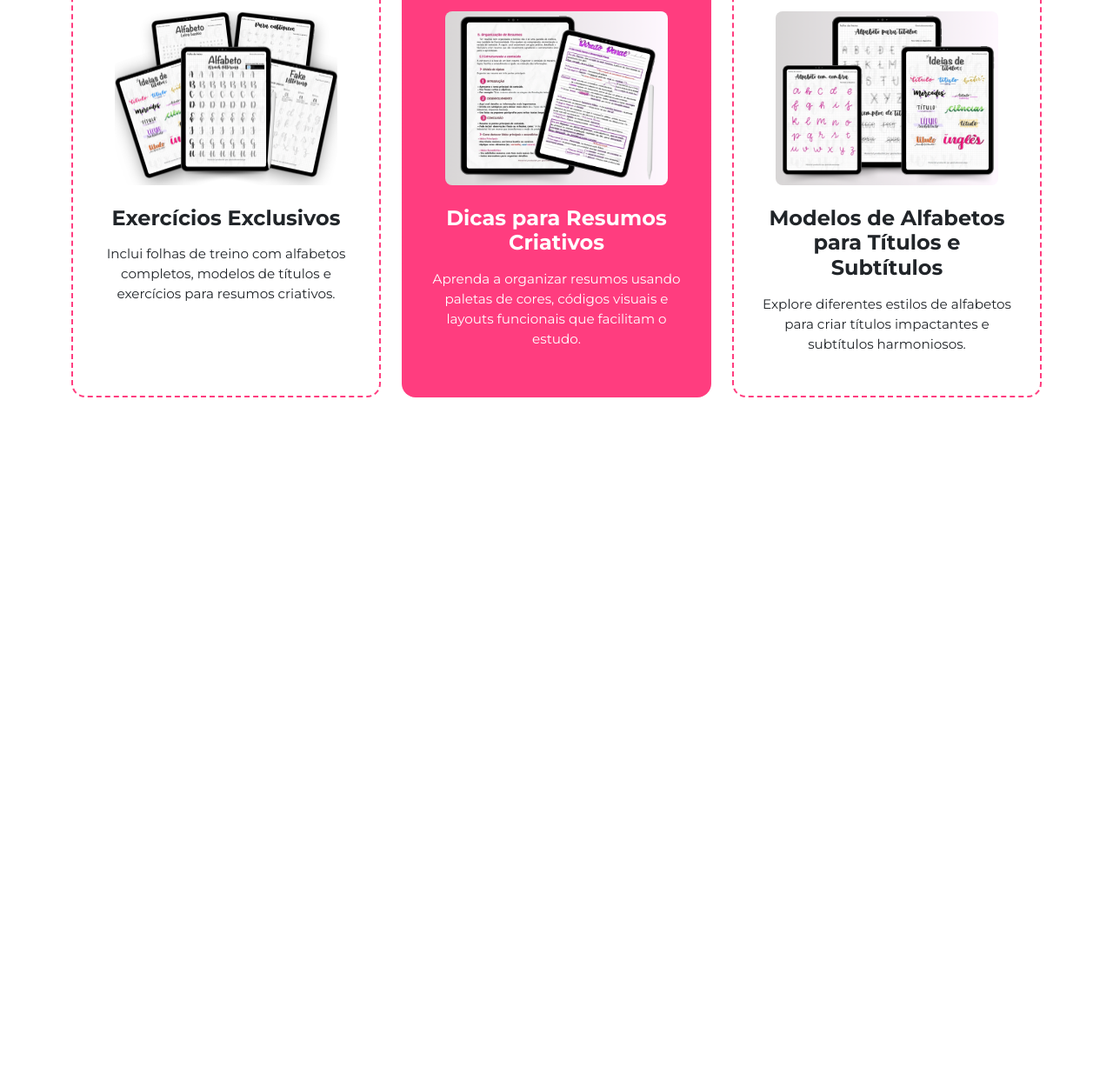
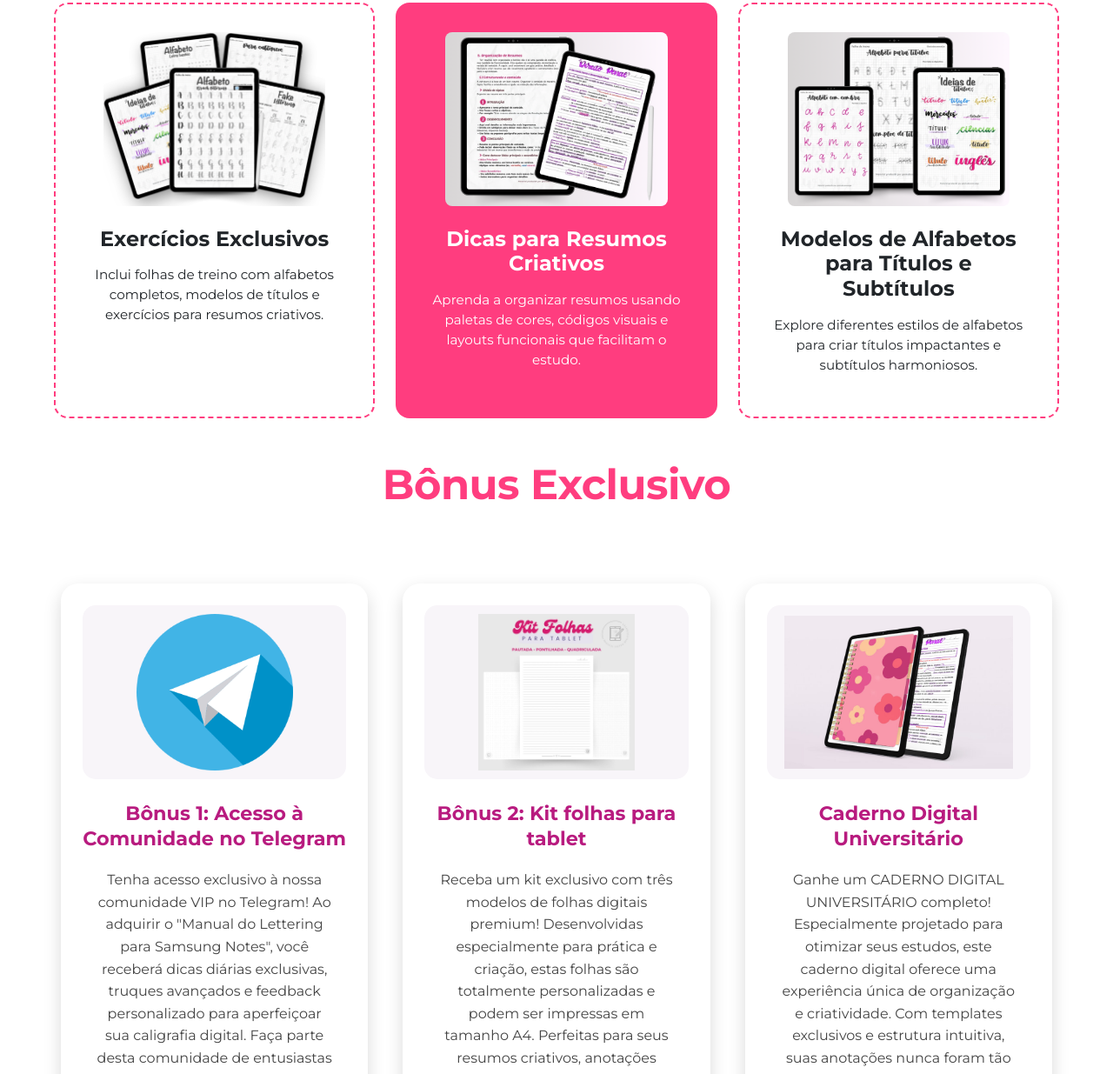
Before and after one commit to BilionBoy/lettering, a plain HTML site: page views/index.html in a window 1280 px wide. Shown: the part 1565-2800 px from the top of the page at 87% size. Before the commit the page ends 2070 px from the top, so only its background shows below. Drawn offline with nearby package versions, Linux system fonts and the light colour scheme.

Commit message:
feature: bonus section

```diff
--- a/styles.css
+++ b/styles.css
@@ -278,6 +278,127 @@ body {
   object-fit: contain;
 }
 
+/* Bônus Section */
+
+.bonus-section {
+  color: white;
+  text-align: center;
+  min-height: 100vh;
+  display: flex;
+  flex-direction: column;
+  justify-content: center;
+}
+
+.bonus-title {
+  font-size: 3rem;
+  font-weight: 700;
+  margin-bottom: 60px;
+  color: var(--primary);
+  letter-spacing: -0.5px;
+}
+
+.bonus-card {
+  background-color: white;
+  border-radius: 20px;
+  padding: 25px;
+  height: 100%;
+  box-shadow: 0 8px 20px rgba(0, 0, 0, 0.15);
+  margin-bottom: 25px;
+  display: flex;
+  flex-direction: column;
+  min-height: 520px; /* Altura fixa para cards mais retangulares */
+}
+
+.bonus-image {
+  height: 200px; /* Aumentado para imagens maiores */
+  display: flex;
+  align-items: center;
+  justify-content: center;
+  margin-bottom: 25px;
+  background-color: #f8f5f9;
+  border-radius: 15px;
+  padding: 20px;
+  transition: transform 0.3s ease;
+}
+
+.bonus-image:hover {
+  transform: scale(1.02);
+}
+
+.bonus-image img {
+  max-height: 180px; /* Aumentado para imagens maiores */
+  max-width: 100%;
+  object-fit: contain;
+}
+
+.bonus-card-title {
+  color: #b81b7f;
+  font-weight: 700;
+  font-size: 1.4rem;
+  margin: 0 0 20px 0;
+  text-align: center;
+  line-height: 1.3;
+}
+
+.bonus-card-text {
+  color: #444;
+  font-size: 1rem;
+  text-align: center;
+  padding: 0 15px;
+  line-height: 1.6;
+  flex-grow: 1; /* Permite que o texto ocupe o espaço disponível */
+}
+
+.cta-button {
+  background-color: white;
+  color: #b81b7f;
+  border: none;
+  padding: 15px 40px;
+  border-radius: 30px;
+  font-weight: 700;
+  margin-top: 50px;
+  box-shadow: 0 4px 15px rgba(0, 0, 0, 0.2);
+  font-size: 1.1rem;
+  transition: all 0.3s ease;
+  text-transform: uppercase;
+  letter-spacing: 0.5px;
+}
+
+.cta-button:hover {
+  background-color: #f8f8f8;
+  transform: translateY(-2px);
+  box-shadow: 0 6px 20px rgba(0, 0, 0, 0.25);
+}
+
+.container {
+  max-width: 1200px;
+  padding: 0 30px;
+}
+
+.row {
+  margin: 0 -20px;
+}
+
+.col-md-4 {
+  padding: 0 20px;
+}
+
+@media (max-width: 768px) {
+  .bonus-title {
+    font-size: 2.2rem;
+    margin-bottom: 40px;
+  }
+
+  .bonus-card {
+    min-height: auto;
+    margin-bottom: 30px;
+  }
+
+  .container {
+    padding: 0 20px;
+  }
+}
+
 /* WhatsApp Floating Button */
 .whatsapp-float {
   position: fixed;
--- a/views/index.html
+++ b/views/index.html
@@ -269,6 +269,87 @@
           </div>
         </div>
       </section>
+
+      <!-- Seção de Bônus -->
+      <section class="bonus-section">
+        <div class="container">
+          <h2 class="bonus-title">Bônus Exclusivo</h2>
+          <div class="row g-4">
+            <!-- Bônus 1: Acesso à Comunidade no Telegram -->
+            <div class="col-md-4">
+              <div class="bonus-card">
+                <div class="bonus-image">
+                  <img
+                    src="/img/telegrama.png"
+                    alt="Ícone do Telegram"
+                    class="img-fluid"
+                  />
+                </div>
+                <h3 class="bonus-card-title">
+                  Bônus 1: Acesso à Comunidade no Telegram
+                </h3>
+                <p class="bonus-card-text">
+                  Tenha acesso exclusivo à nossa comunidade VIP no Telegram! Ao
+                  adquirir o "Manual do Lettering para Samsung Notes", você
+                  receberá dicas diárias exclusivas, truques avançados e
+                  feedback personalizado para aperfeiçoar sua caligrafia
+                  digital. Faça parte desta comunidade de entusiastas e evolua
+                  ainda mais rápido!
+                </p>
+              </div>
+            </div>
+
+            <!-- Bônus 2: Kit folhas para tablet -->
+            <div class="col-md-4">
+              <div class="bonus-card">
+                <div class="bonus-image">
+                  <img
+                    src="/img/wpcontent2.jpg"
+                    alt="Kit Folhas para Tablet"
+                    class="img-fluid"
+                  />
+                </div>
+                <h3 class="bonus-card-title">
+                  Bônus 2: Kit folhas para tablet
+                </h3>
+                <p class="bonus-card-text">
+                  Receba um kit exclusivo com três modelos de folhas digitais
+                  premium! Desenvolvidas especialmente para prática e criação,
+                  estas folhas são totalmente personalizadas e podem ser
+                  impressas em tamanho A4. Perfeitas para seus resumos
+                  criativos, anotações estilizadas e mapas mentais
+                  impressionantes.
+                </p>
+              </div>
+            </div>
+
+            <!-- Caderno Digital Universitário -->
+            <div class="col-md-4">
+              <div class="bonus-card">
+                <div class="bonus-image">
+                  <img
+                    src="/img/wpcontent3.jpg"
+                    alt="Caderno Digital Universitário"
+                    class="img-fluid"
+                  />
+                </div>
+                <h3 class="bonus-card-title">Caderno Digital Universitário</h3>
+                <p class="bonus-card-text">
+                  Ganhe um CADERNO DIGITAL UNIVERSITÁRIO completo! Especialmente
+                  projetado para otimizar seus estudos, este caderno digital
+                  oferece uma experiência única de organização e criatividade.
+                  Com templates exclusivos e estrutura intuitiva, suas anotações
+                  nunca foram tão bonitas e funcionais.
+                </p>
+              </div>
+            </div>
+          </div>
+
+          <a href="https://chk.eduzz.com/2397008" class="cta-link">
+            <button class="cta-button">Quero meu manual agora</button>
+          </a>
+        </div>
+      </section>
     </div>
 
     <!-- WhatsApp Floating Button -->
```
Also changed, not shown: wpcontent1.jpg (deleted), wpcontent2.jpg (deleted), wpcontent3.jpg (deleted).
